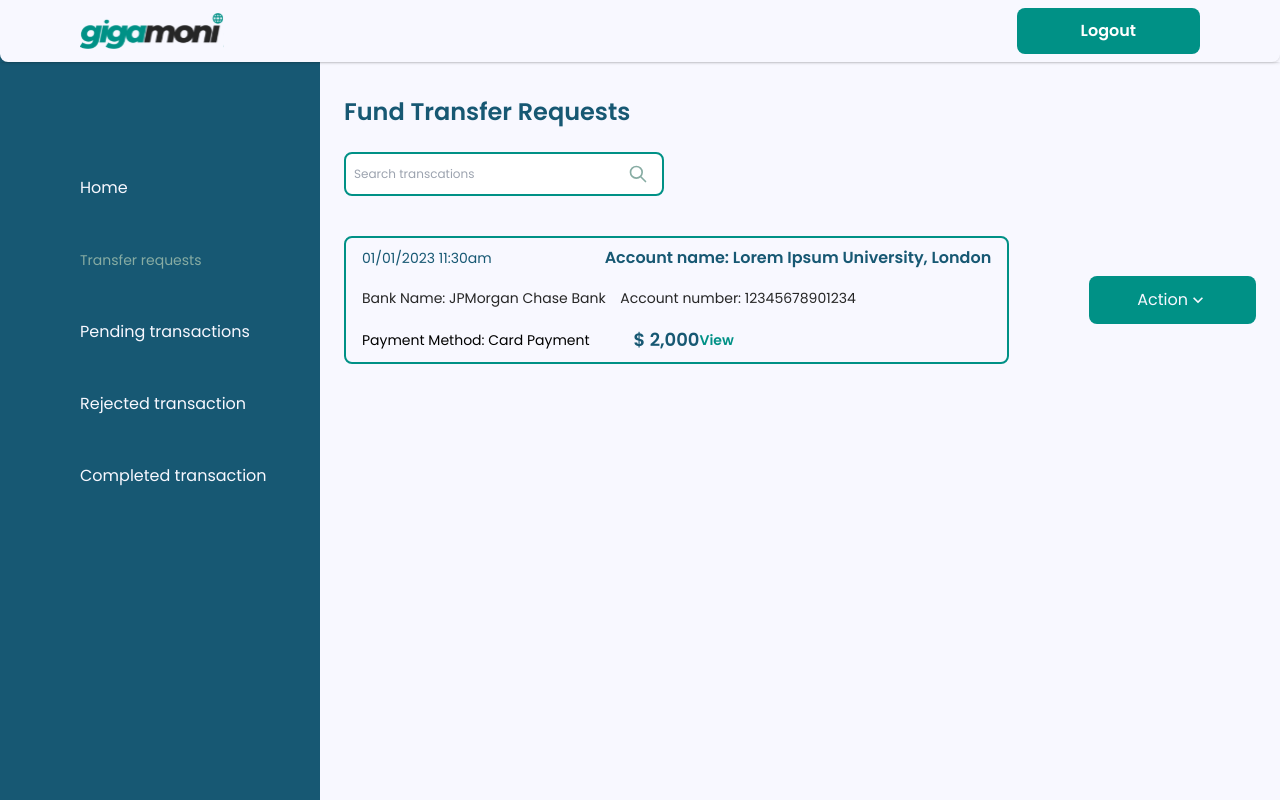
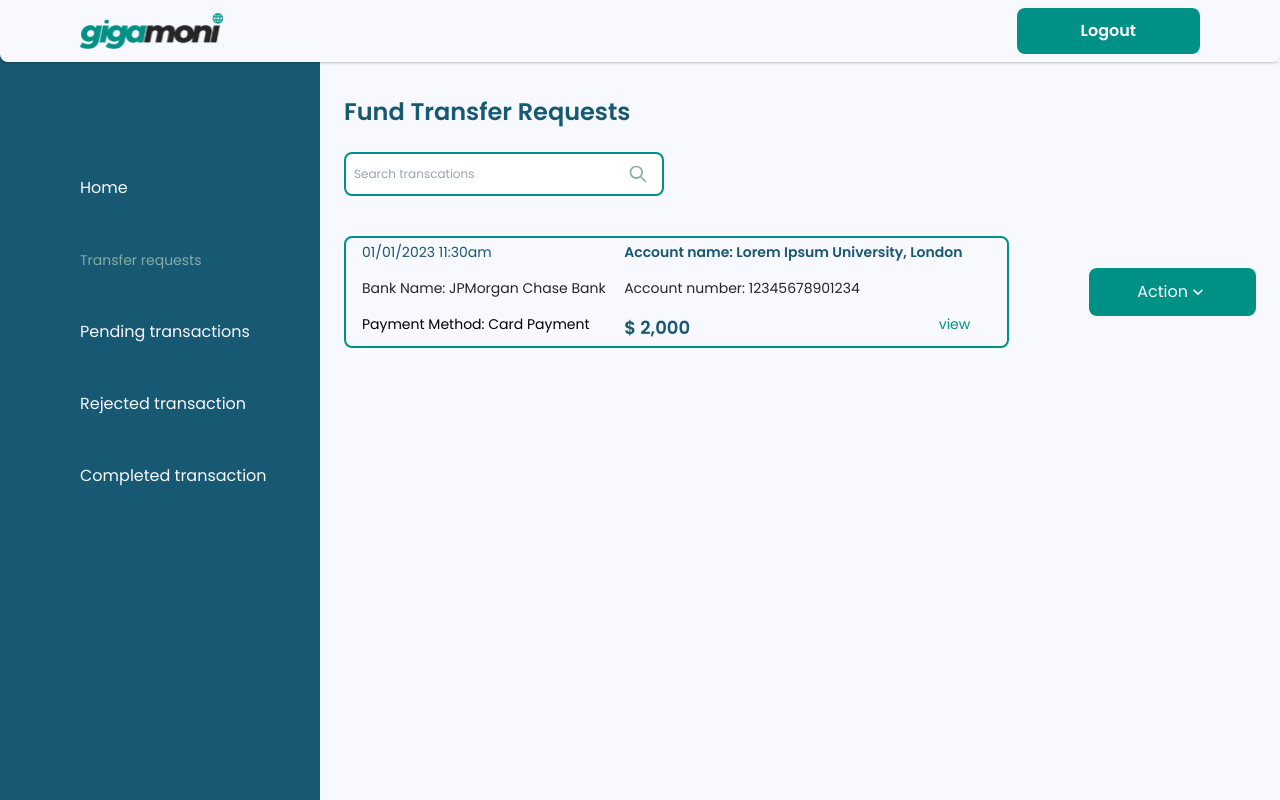
Before and after one commit to himarnoel/gigamoniadmin, a React (Vite) app: page /transfer in a window 1280 px wide. Built offline with nearby package versions, Linux system fonts and the light colour scheme.

Commit message:
change from flex to grid

```diff
--- a/src/Paths/Transfer.jsx
+++ b/src/Paths/Transfer.jsx
@@ -18,27 +18,25 @@ const Transfer = () => {
       </div>
 
       <div className="flex mt-10 gap-x-20  items-center">
-        <div className="flex flex-col justify-between w-full min-h-[8rem] py-2 px-4 rounded-lg border-2 border-[#009186]">
-          <div className="flex items-center  justify-between">
-            <p className="text-sm text-[#175873]">01/01/2023 11:30am</p>
-            <p className="text-[#175873] font-semibold">
+        <div className="flex flex-col justify-between w-full min-h-[7rem] py-1 px-4 rounded-lg border-2 border-[#009186]">
+          <div className="grid grid-cols-12 text-sm">
+            <p className="text-sm text-[#175873] col-span-5">
+              01/01/2023 11:30am
+            </p>
+            <p className="text-[#175873] font-semibold col-span-7">
               Account name: Lorem Ipsum University, London{" "}
             </p>
           </div>
-          <div className="flex items-center text-sm justify-between text-[#262626]">
-            <p className="ss">Bank Name: JPMorgan Chase Bank</p>
-            <p className="ss">Account number: 12345678901234</p>
-            {/* Dummy text for the design */}
-            <p className="text-[#F8F8FF]">Account number:</p>
+          <div className="grid grid-cols-12 text-sm justify-between text-[#262626]">
+            <p className="col-span-5">Bank Name: JPMorgan Chase Bank</p>
+            <p className="col-span-7">Account number: 12345678901234</p>
           </div>
-          <div className="flex items-center  text-sm ">
-            <p className="ss">Payment Method: Card Payment</p>
-            <p className="text-[#175873] text-lg font-semibold ml-11 ">
+          <div className="grid grid-cols-12 text-sm justify-between">
+            <p className="col-span-5">Payment Method: Card Payment</p>
+            <p className="text-[#175873] text-lg font-semibold col-span-6 ">
               $ 2,000
             </p>
-            <p className="text-[#009186] cursor-pointer font-semibold self">
-              View
-            </p>
+            <p className="text-[#009186] cursor-pointer  col-span-1 ">view</p>
           </div>
         </div>
         <button className="text-[#F8F8FF] flex bg-[#009186] px-12 py-3 rounded-lg items-center">
```
